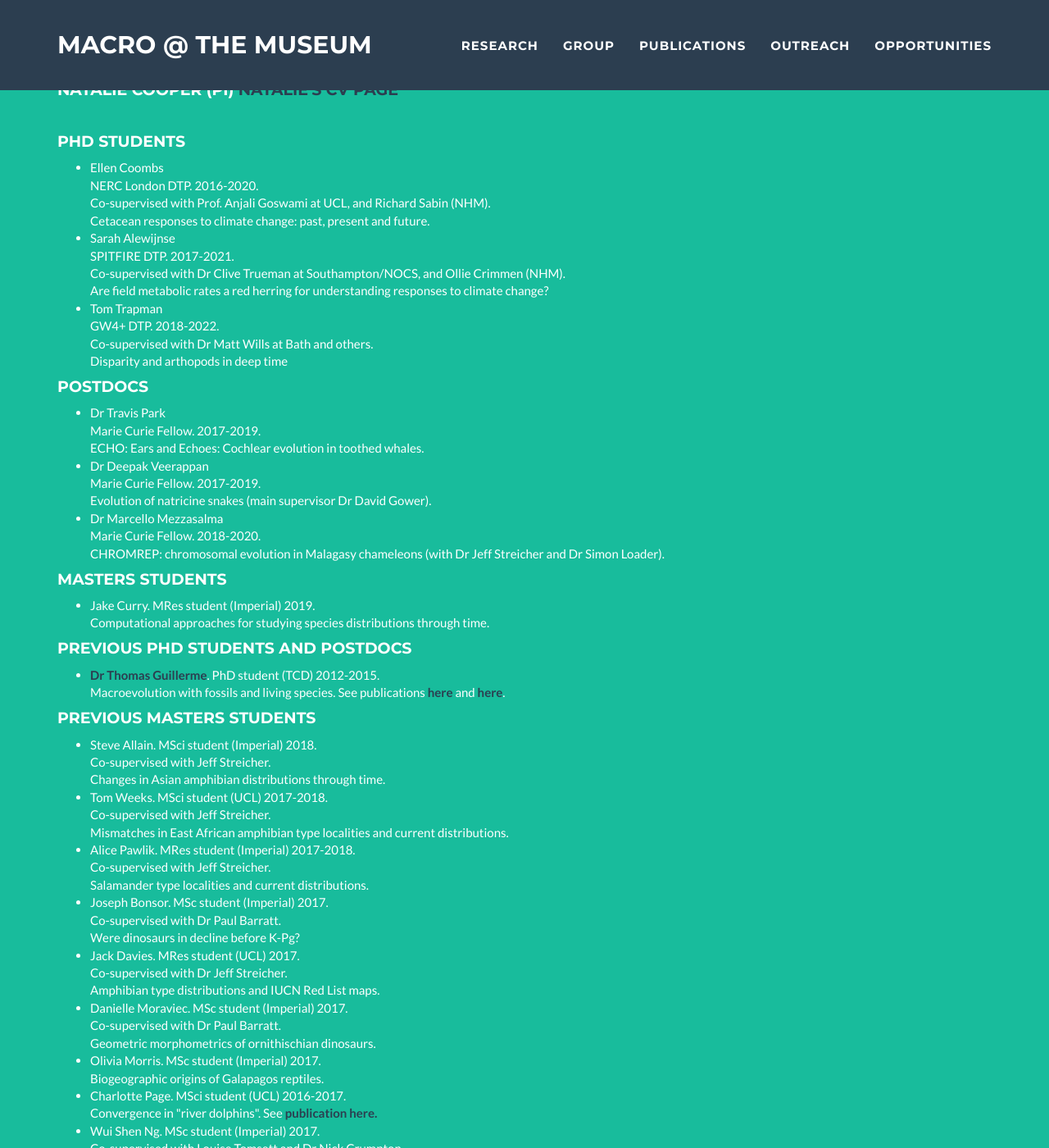
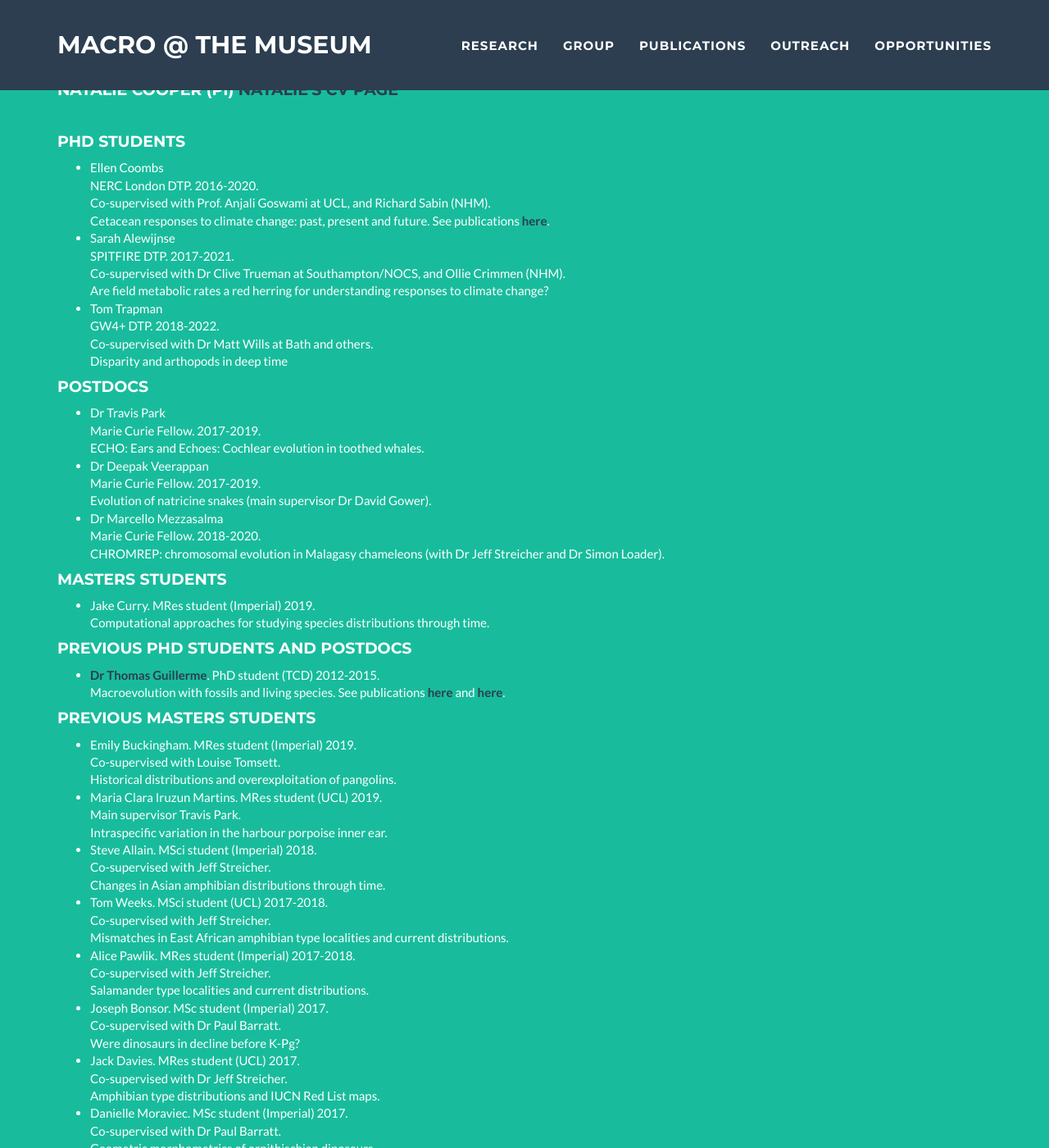
Before and after one commit to nhcooper123/nhcooper123.github.io, a Jekyll site: the page group.html, which Jekyll copies as it is, in a window 1280 px wide and 1400 px high, scrolled down 465 px. Shown: the whole window at 82% size. Built offline with Jekyll 4.4.1, drawn with Linux system fonts in a browser that asks for light colours.

Commit message:
Add new masters students

```diff
--- a/group.html
+++ b/group.html
@@ -137,7 +137,8 @@ We have fun and try to make science a nicer place! <br>
     <li>Ellen Coombs<br>
         NERC London DTP. 2016-2020.<br>
         Co-supervised with Prof. Anjali Goswami at UCL, and Richard Sabin (NHM).<br>
-        Cetacean responses to climate change: past, present and future.</li>
+        Cetacean responses to climate change: past, present and future.
+        See publications <a href="https://doi.org/10.1111/mms.12610"><strong><font color="2c3e50">here</font></strong></a>.</li>
     <li>Sarah Alewijnse<br>
         SPITFIRE DTP. 2017-2021.<br>
         Co-supervised with Dr Clive Trueman at Southampton/NOCS, and Ollie Crimmen (NHM).<br>
@@ -180,6 +181,12 @@ We have fun and try to make science a nicer place! <br>
     <h4> Previous Masters students</h4>
 
     <ul>
+    <li>Emily Buckingham. MRes student (Imperial) 2019.<br>
+        Co-supervised with Louise Tomsett. <br>
+        Historical distributions and overexploitation of pangolins.</li>
+    <li>Maria Clara Iruzun Martins. MRes student (UCL) 2019.<br>
+        Main supervisor Travis Park. <br>
+        Intraspecific variation in the harbour porpoise inner ear.</li>
     <li>Steve Allain. MSci student (Imperial) 2018.<br>
         Co-supervised with Jeff Streicher. <br>
         Changes in Asian amphibian distributions through time.</li>
```
